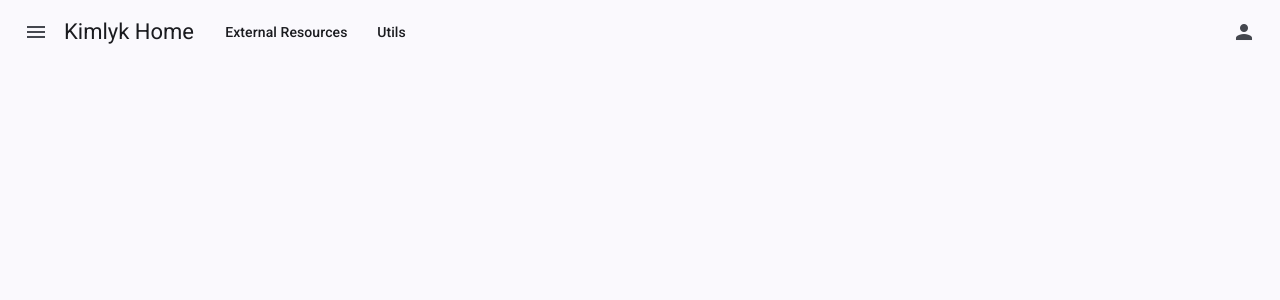
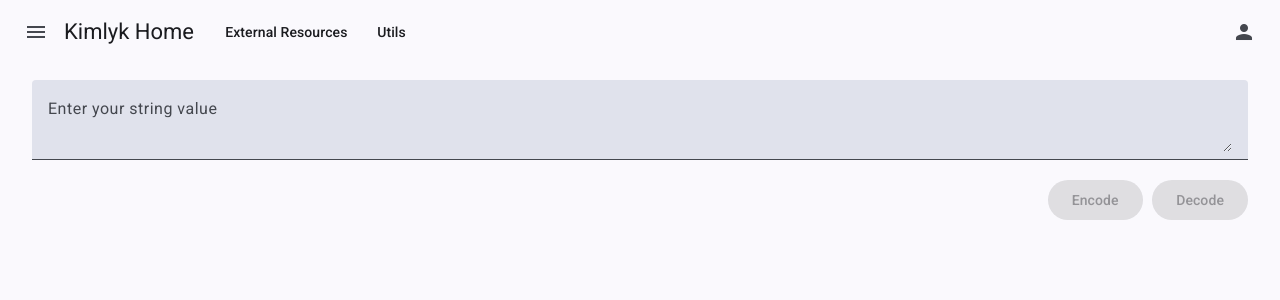
Before and after one commit to skimlik/KimlykNet.UI, an Angular app: page /#/string-encode in a window 1280 px wide. Shown: the top 300 px of the page. Built offline with nearby package versions, Linux system fonts and the light colour scheme.

Commit message:
chore: add basic features

```diff
--- a/src/app/features/guid-generator/guid-generator.component.html
+++ b/src/app/features/guid-generator/guid-generator.component.html
@@ -0,0 +1,14 @@
+<div class="container">
+  <div class="actions">
+    <button matButton="filled" (click)="onGenerate()">Generate new GUID</button>
+    <button matButton="filled" (click)="onClear()">Clear</button>
+  </div>
+  <p></p>
+  <div class="data-grid">
+    @for (item of guids(); track $index) {
+      <div class="data-row">
+        <div class="data-cell">{{ item }}</div>
+      </div>
+    }
+  </div>
+</div>
--- a/src/app/features/guid-generator/guid-generator.component.scss
+++ b/src/app/features/guid-generator/guid-generator.component.scss
@@ -0,0 +1,11 @@
+.container {
+  position: relative;
+  margin: 1em 2em;
+
+  .actions {
+    position: relative;
+    display: flex;
+    gap: 0.6em;
+    flex-wrap: nowrap;
+  }
+}
--- a/src/app/features/guid-generator/guid-generator.component.ts
+++ b/src/app/features/guid-generator/guid-generator.component.ts
@@ -1,9 +1,34 @@
-import { Component } from '@angular/core';
+import { HttpClient } from '@angular/common/http';
+import { Component, inject, signal } from '@angular/core';
+import { MatButtonModule } from '@angular/material/button';
+import { catchError } from 'rxjs';
+import { API_URL } from 'src/app/app.config';
 
 @Component({
   selector: 'app-guid-generator',
   standalone: true,
   templateUrl: 'guid-generator.component.html',
   styleUrl: 'guid-generator.component.scss',
+  imports: [MatButtonModule],
 })
-export class GuidGeneratorComponent {}
+export class GuidGeneratorComponent {
+  private readonly httpClient = inject(HttpClient);
+  private readonly apiBase = inject(API_URL);
+
+  protected guids = signal<string[]>([]);
+
+  onGenerate(): void {
+    const guids = this.guids();
+    const guid$ = this.httpClient
+      .get<string>(`${this.apiBase}/api/guid`)
+      .pipe(catchError(() => 'Error'))
+      .subscribe((data) => {
+        guids.push(data);
+        this.guids.set(guids);
+      });
+  }
+
+  onClear(): void {
+    this.guids.set([]);
+  }
+}
--- a/src/app/features/string-encode/string-encode.component.html
+++ b/src/app/features/string-encode/string-encode.component.html
@@ -0,0 +1,25 @@
+<div class="container">
+  <form class="guid-generator-form">
+    <mat-form-field class="string-input">
+      <mat-label>Enter your string value</mat-label>
+      <textarea
+        name="source-value"
+        matInput
+        placeholder="Raw string or Base64 string"
+        [(ngModel)]="text"
+      ></textarea>
+    </mat-form-field>
+    <div class="actions">
+      <button matButton="filled" [disabled]="!text" (click)="onEncode()">Encode</button>
+      <button matButton="filled" [disabled]="!text" (click)="onDecode()">Decode</button>
+    </div>
+  </form>
+  @if (result(); as res) {
+    <button matIconButton aria-label="Copy text" (click)="onCopy()">
+      <mat-icon>content_copy</mat-icon>
+    </button>
+    <div class="result">
+      {{ res }}
+    </div>
+  }
+</div>
--- a/src/app/features/string-encode/string-encode.component.scss
+++ b/src/app/features/string-encode/string-encode.component.scss
@@ -0,0 +1,19 @@
+.container {
+  position: relative;
+  margin: 1em 2em;
+
+  .guid-generator-form {
+    position: relative;
+    width: 100%;
+
+    .string-input {
+      width: 100%;
+    }
+
+    .actions {
+      display: flex;
+      justify-content: flex-end;
+      gap: 0.6em;
+    }
+  }
+}
--- a/src/app/features/string-encode/string-encode.component.ts
+++ b/src/app/features/string-encode/string-encode.component.ts
@@ -1,9 +1,62 @@
-import { Component } from '@angular/core';
+import { Component, inject, signal } from '@angular/core';
+import { FormsModule } from '@angular/forms';
+import { MatFormFieldModule } from '@angular/material/form-field';
+import { MatInputModule } from '@angular/material/input';
+import { MatAnchor, MatButtonModule } from '@angular/material/button';
+import { API_URL } from 'src/app/app.config';
+import { HttpClient } from '@angular/common/http';
+import { MatIconModule } from '@angular/material/icon';
+import { Clipboard } from '@angular/cdk/clipboard';
+import { MatSnackBar } from '@angular/material/snack-bar';
 
 @Component({
   selector: 'app-string-encoder',
   standalone: true,
   templateUrl: 'string-encode.component.html',
   styleUrl: 'string-encode.component.scss',
+  imports: [
+    FormsModule,
+    MatFormFieldModule,
+    MatInputModule,
+    MatAnchor,
+    MatButtonModule,
+    MatIconModule,
+  ],
 })
-export class StringEncoderComponent {}
+export class StringEncoderComponent {
+  protected readonly text: string | undefined = undefined;
+  protected readonly result = signal<string | undefined>(undefined);
+
+  private apiBase = inject(API_URL);
+  private http = inject(HttpClient);
+  private clipboard = inject(Clipboard);
+  private snackBar = inject(MatSnackBar);
+
+  onEncode(): void {
+    this.http
+      .post<{ converted: string }>(`${this.apiBase}/api/base64/to`, {
+        inputText: this.text,
+      })
+      .subscribe(({ converted }) => this.result.set(converted));
+  }
+
+  onDecode(): void {
+    this.http
+      .post<{ converted: string }>(`${this.apiBase}/api/base64/from`, {
+        inputText: this.text,
+      })
+      .subscribe(({ converted }) => this.result.set(converted));
+  }
+
+  onCopy(): void {
+    const text = this.result();
+    if (text) {
+      this.clipboard.copy(text);
+      this.snackBar.open('Copied to clipboard!', 'Close', {
+        duration: 2000,
+        horizontalPosition: 'center',
+        verticalPosition: 'bottom',
+      });
+    }
+  }
+}
```
